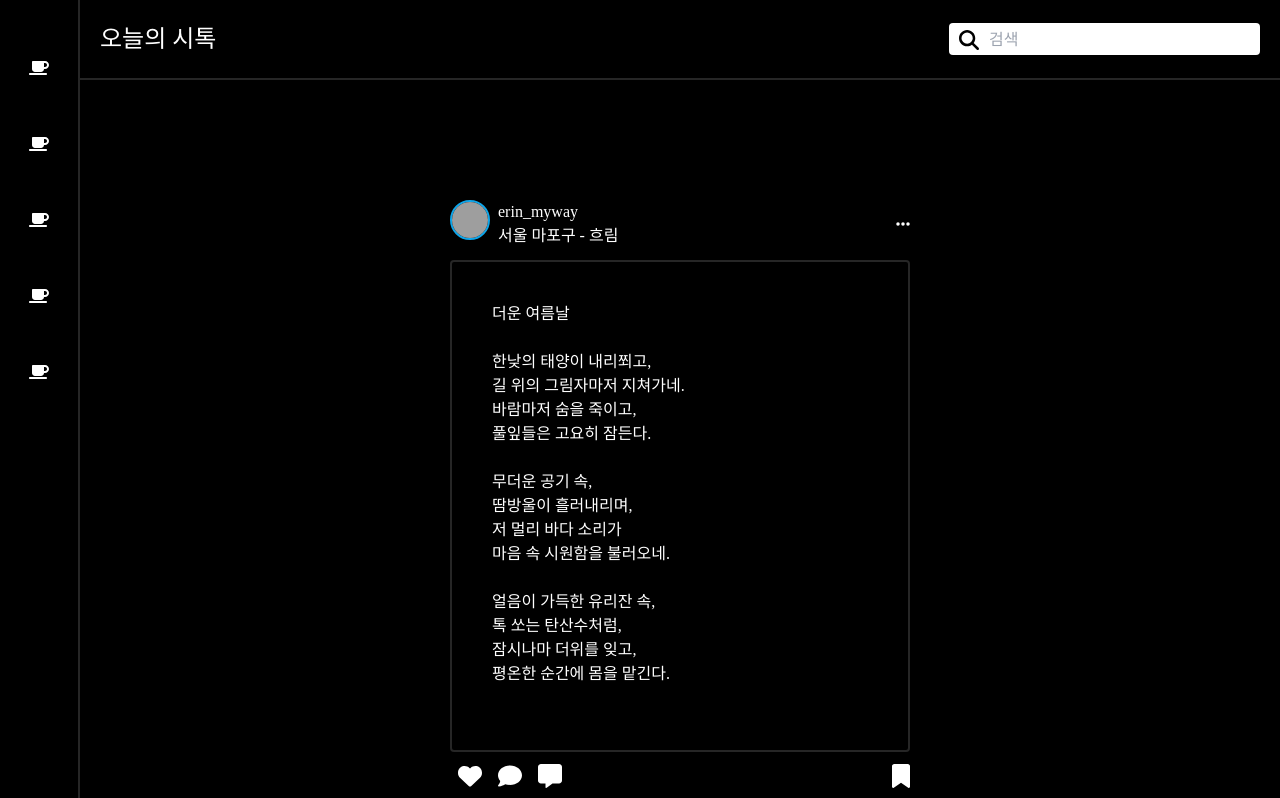
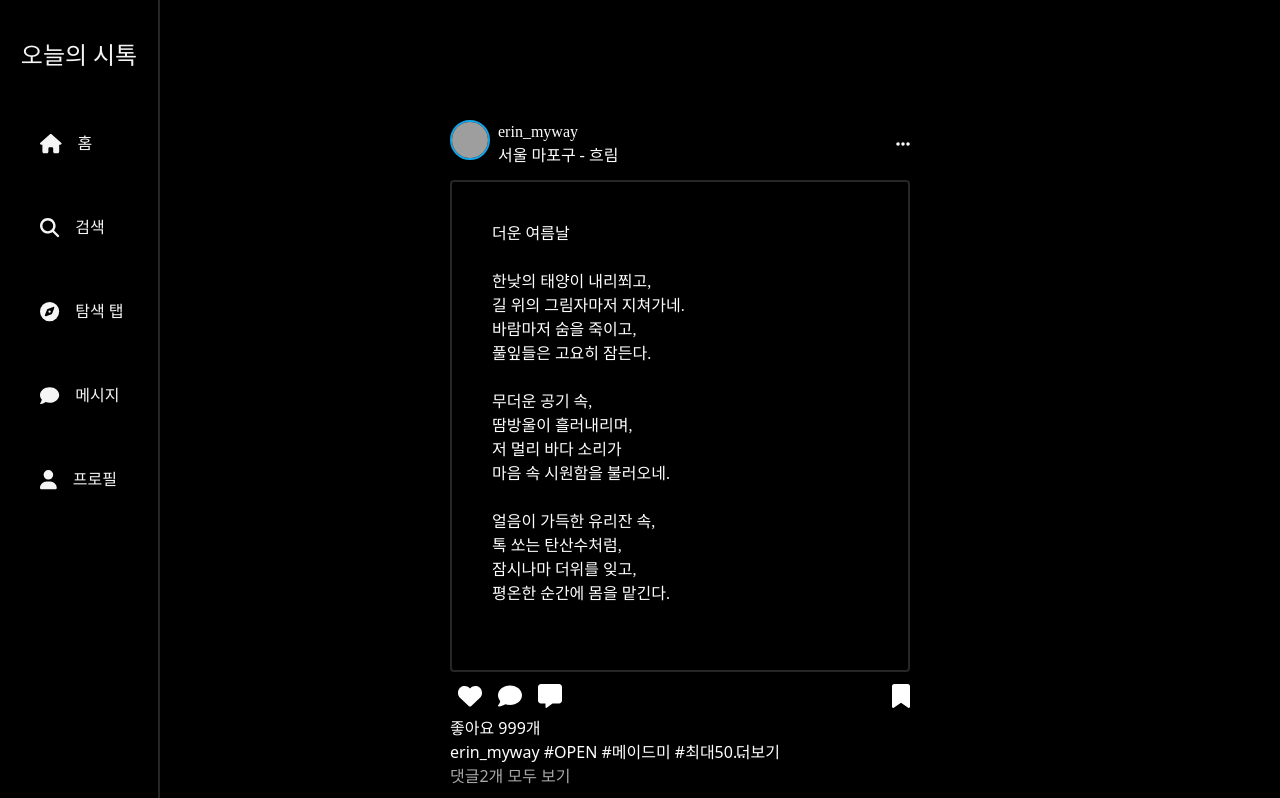
Before and after one commit to LyricalJh/sh_mall, a React (Create React App) app: page /#/ in a window 1280 px wide. Shown: the top 798 px of the page. Built offline with nearby package versions, Linux system fonts and the light colour scheme; grey boxes are pictures that could not be loaded; a web font is replaced by a local one.

Commit message:
style [add] animationi  sidebar

```diff
--- a/package.json
+++ b/package.json
@@ -10,6 +10,7 @@
     "@testing-library/jest-dom": "^5.14.1",
     "@testing-library/react": "^13.0.0",
     "@testing-library/user-event": "^13.2.1",
+    "framer-motion": "^11.3.8",
     "postcss-cli": "^11.0.0",
     "react": "^18.2.0",
     "react-dom": "^18.2.0",
--- a/src/components/header/AppHeader.js
+++ b/src/components/header/AppHeader.js
@@ -1,4 +1,7 @@
 import React from "react";
+
+import { FontAwesomeIcon } from "@fortawesome/react-fontawesome";
+import { faHeart } from "@fortawesome/free-solid-svg-icons";
 
 //componemt
 import SearchInput from "../input/SearchInput";
@@ -9,10 +12,19 @@ const AppHeader = () => {
         className="flex items-center justify-between h-20  px-5 border-b-2"
         style={{ borderColor: "#262626", background: "#000000" }}
       >
-        <h1 className="font-[GowunBatang] text-white text-2xl whitespace-nowrap">
+        <h1 className="font-[GowunBatang] text-[#F5F5F5] text-2xl whitespace-nowrap">
           오늘의 시톡
         </h1>
-        <SearchInput />
+        <div className="flex items-center">
+          <SearchInput />
+          <span className="ms-4">
+            <FontAwesomeIcon
+              className="text-[#F5F5F5]"
+              size={"lg"}
+              icon={faHeart}
+            />
+          </span>
+        </div>
       </div>
     </>
   );
--- a/src/components/input/SearchInput.js
+++ b/src/components/input/SearchInput.js
@@ -36,19 +36,18 @@ const SearchInput = () => {
   return (
     <div className="relative">
       <FontAwesomeIcon
-        className="absolute"
+        className="absolute text-[#8E8E8E]"
         icon={faMagnifyingGlass}
-        style={{ top: "6.5px", left: "10px" }}
-        size="lg"
+        style={{ top: "12.5px", left: "10px", fontSize: "1em" }}
       />
       {click && (
         <div
           className="absolute rounded-full w-3 h-3 flex items-center justify-center p-2 cursor-pointer text-white"
-          style={{ top: "7.5px", right: "15px", backgroundColor: "#C7C7C7" }}
+          style={{ top: "12.5px", right: "15px", backgroundColor: "#C7C7C7" }}
           onClick={() => handleClick(false)}
         >
           <FontAwesomeIcon
-            className="text-black"
+            className="text-[#262626]"
             style={{ fontSize: "0.5em" }}
             icon={faX}
             onClick={() => handleClick(false)}
@@ -58,7 +57,7 @@ const SearchInput = () => {
 
       <input
         ref={inputRef}
-        className="rounded p-1 px-10 py-1 focus:outline-none"
+        className="rounded bg-[#262626] text-[#F5F5F5] p-1 px-10 py-2 focus:outline-none"
         onClick={() => handleClick(true)}
         value={search}
         onChange={handleSearch}
--- a/src/components/sidebar/AppSideBar.js
+++ b/src/components/sidebar/AppSideBar.js
@@ -1,31 +1,59 @@
-import React, { useState } from "react";
+import React, { useState, forwardRef } from "react";
 
 //icons
-import { faCoffee } from "@fortawesome/free-solid-svg-icons";
+import {
+  faUser,
+  faHome,
+  faCompass,
+  faComment,
+  faMagnifyingGlass,
+} from "@fortawesome/free-solid-svg-icons";
 
 //component
+import SearchSideBar from "./SearchSideBar";
 import SideBarList from "./SideBarList";
 
-const AppSideBar = () => {
+const AppSideBar = forwardRef(({ clickOnSearch }, appSideRef) => {
   const [isToggle, setIsToggle] = useState(true);
 
   const listItems = [
-    { icon: faCoffee },
-    { icon: faCoffee },
-    { icon: faCoffee },
-    { icon: faCoffee },
-    { icon: faCoffee },
+    { icon: faHome, name: "홈", url: "/", handleClick: clickOnSearch },
+    {
+      icon: faMagnifyingGlass,
+      name: "검색",
+      url: "/search",
+      handleClick: clickOnSearch,
+    },
+    {
+      icon: faCompass,
+      name: "탐색 탭",
+      url: "/explore",
+      handleClick: clickOnSearch,
+    },
+    {
+      icon: faComment,
+      name: "메시지",
+      url: "message",
+      handleClick: clickOnSearch,
+    },
+    {
+      icon: faUser,
+      name: "프로필",
+      url: "/profile",
+      handleClick: clickOnSearch,
+    },
   ];
 
   return (
     <div
+      ref={appSideRef}
       className={`fixed h-full left-0 back bg-[#000000] border-[#262626] z-40 border-r-2 ${
-        isToggle ? "w-20" : "w-0"
+        isToggle ? "w-40" : "w-0"
       }`}
     >
       <SideBarList listData={listItems} />
     </div>
   );
-};
+});
 
 export default AppSideBar;
--- /dev/null
+++ b/src/components/sidebar/SearchSideBar.js
@@ -0,0 +1,23 @@
+import React, { useEffect, forwardRef } from "react";
+import { motion } from "framer-motion";
+
+const SearchSideBar = forwardRef(({ isOpen, onClose }, searhSideRef) => {
+  return (
+    <motion.div
+      ref={searhSideRef}
+      initial={{ x: "-100%" }}
+      animate={{ x: isOpen ? 0 : "-100%", zIndex: 0 }}
+      transition={{ type: "tween", duration: 0.5 }}
+      className="fixed top-0 h-full rounded-r-lg border-r border-[#262626] w-64 bg-[#000000] text-white p-4 "
+      style={{ left: "158px" }}
+    >
+      <button onClick={() => onClose(false)} className="text-white">
+        Close
+      </button>
+      <h2 className="text-lg font-semibold">Sidebar</h2>
+      <p>Sidebar content goes here.</p>
+    </motion.div>
+  );
+});
+
+export default SearchSideBar;
--- a/src/components/sidebar/SideBarItem.js
+++ b/src/components/sidebar/SideBarItem.js
@@ -1,14 +1,17 @@
-import React from "react";
+import React, { useState } from "react";
+import SearchSideBar from "./SearchSideBar";
 
 import { FontAwesomeIcon } from "@fortawesome/react-fontawesome";
 
-const SideBarItem = ({ icon, name }) => {
+const SideBarItem = ({ icon, name, handleClick }) => {
   return (
     <div
-      className="flex justify-center items-center cursor-pointer text-white"
+      className="flex justify-start ms-10 items-center cursor-pointer text-[#F5F5F5]"
       style={{ marginTop: "60px" }}
+      onClick={handleClick}
     >
-      <FontAwesomeIcon icon={icon} />
+      <FontAwesomeIcon icon={icon} style={{ fontSize: "1.2em" }} />
+      <div className="font-[GowunBatang] ms-4">{name}</div>
     </div>
   );
 };
--- a/src/components/sidebar/SideBarList.js
+++ b/src/components/sidebar/SideBarList.js
@@ -8,6 +8,11 @@ import SideBarItem from "./SideBarItem";
 const SideBarList = ({ listData }) => {
   return (
     <div className="felx flex-col h-full">
+      <div className="flex items-center justify-center mt-10">
+        <h2 className="font-[GowunBatang] text-2xl text-[#F5F5F5]">
+          오늘의 시톡
+        </h2>
+      </div>
       {listData.map((item, index) => (
         <SideBarItem key={index} {...item} />
       ))}
--- a/src/layer/DefaultLayer.js
+++ b/src/layer/DefaultLayer.js
@@ -1,20 +1,60 @@
-import React, { useEffect, useState } from "react";
+import React, { useEffect, useState, useRef } from "react";
 //router
 import { useNavigate } from "react-router-dom";
 
 import AppHeader from "../components/header/AppHeader";
 import AppSideBar from "../components/sidebar/AppSideBar";
+import SearchSideBar from "../components/sidebar/SearchSideBar";
 import MainContent from "../page/main/MainContent";
 import AppFooter from "../components/footer/AppFooter";
 
 const DefaultLayer = () => {
+  const [isOpen, setIsOpen] = useState(false);
+
+  const appSideRef = useRef(null);
+  const searhSideRef = useRef(null);
+
+  const clickOnSearch = () => {
+    setIsOpen((pre) => !pre);
+  };
+
+  useEffect(() => {
+    const handleClickOutside = (event) => {
+      if (
+        searhSideRef.current &&
+        !searhSideRef.current.contains(event.target) &&
+        appSideRef.current &&
+        !appSideRef.current.contains(event.target)
+      ) {
+        setIsOpen(false);
+      }
+    };
+
+    if (isOpen) {
+      document.addEventListener("mousedown", handleClickOutside);
+    } else {
+      document.removeEventListener("mousedown", handleClickOutside);
+    }
+
+    return () => {
+      document.removeEventListener("mousedown", handleClickOutside);
+    };
+  }, [isOpen]);
+
   return (
     <>
       <div className="hidden lg:block">
-        <AppSideBar />
+        <AppSideBar clickOnSearch={clickOnSearch} appSideRef={appSideRef} />
+        <SearchSideBar
+          isOpen={isOpen}
+          onClose={setIsOpen}
+          searhSideRef={searhSideRef}
+        />
       </div>
       <div className="lg:ml-20">
-        <AppHeader />
+        <div className="lg:hidden">
+          <AppHeader />
+        </div>
         <MainContent />
         <div className="lg:hidden">
           <AppFooter />
```
Also changed, not shown: 1 other file (tests, documents, lock files or other folders).
